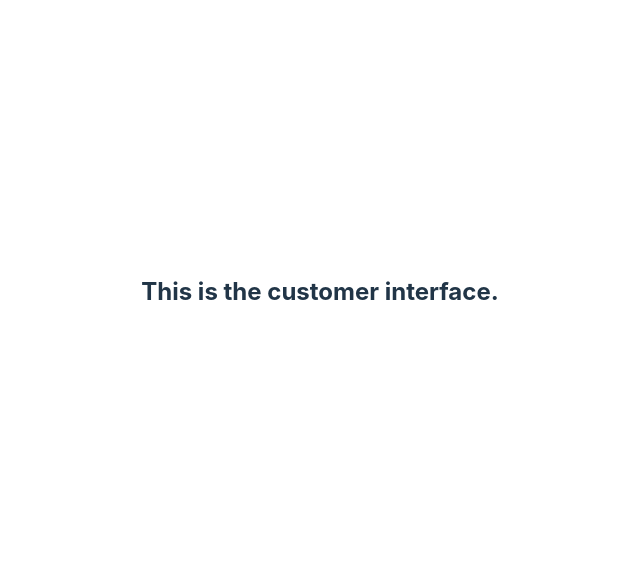
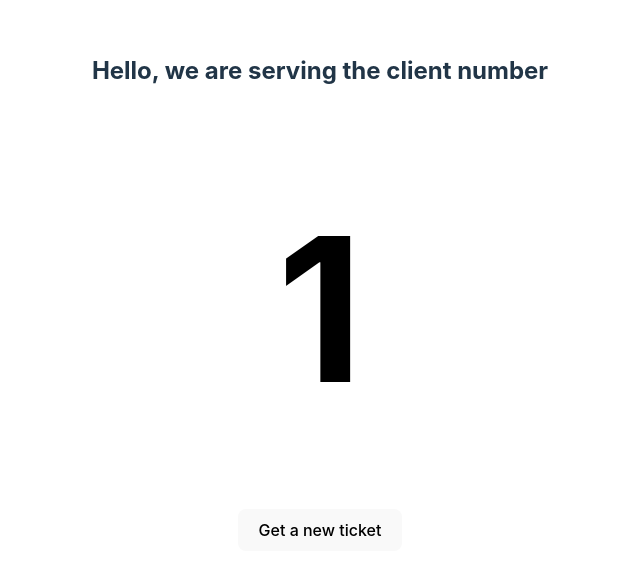
Before and after one commit to GiuseppeMaggio11/SoftEng2-group13, a React (Vite) app in the folder client/: page /customer in a window 1280 px wide. Shown: the part 108-682 px from the top of the page, without its empty margins (320-960 px from the left). Built offline with nearby package versions, Linux system fonts and the light colour scheme.

Commit message:
customer interface done. todo: API integration

```diff
--- a/client/package.json
+++ b/client/package.json
@@ -12,6 +12,7 @@
   "dependencies": {
     "bootstrap": "^5.3.2",
     "react": "^18.2.0",
+    "react-bootstrap": "^2.9.1",
     "react-dom": "^18.2.0",
     "react-router-dom": "^6.17.0"
   },
--- a/client/src/API.js
+++ b/client/src/API.js
@@ -26,3 +26,18 @@ function getJson(httpResponsePromise) {
         ) // connection error
     });
   }
+
+  async function getTicketNumber() {
+    // call  /api/ticketnumber
+    return getJson(fetch(SERVER_URL + "counter")).then((number) => {
+      return { num: number };
+    });
+  }
+
+  async function newTicketNumber() {
+    // call an api to increament the number of the queue
+  }
+
+
+  const API = { getTicketNumber, newTicketNumber };
+  export default API;
--- /dev/null
+++ b/client/src/OtherComponents/ErrorComp.jsx
@@ -0,0 +1,13 @@
+import React from "react";
+import { Alert } from "react-bootstrap";
+
+function ErrorComp() {
+  return (
+    <Alert variant="danger">
+      <Alert.Heading>Error!</Alert.Heading>
+      <p>An unexpected error occurred, please try again.</p>
+    </Alert>
+  );
+}
+
+export default ErrorComp;
--- a/client/src/routes/Customer.jsx
+++ b/client/src/routes/Customer.jsx
@@ -1,8 +1,67 @@
+import { Alert, Container, Button } from "react-bootstrap";
+import API from "../API";
+import ErrorComp from "../OtherComponents/ErrorComp";
+import { useState, useEffect } from "react";
+
 function Customer() {
+  const [number, setNumber] = useState({ num: 1 });
+  const [error, setError] = useState(false);
+  const [showThankYou, setShowThankYou] = useState(false);
+
+  function handleNewTicket(){
+    //let newNum = API.newTicketNumber();
+    console.log('new ticket')
+    let newNum = { ...number }; //mock
+    newNum.num +=1;
+    setNumber(newNum)
+    console.log(newNum.num)
+    //printTheTicket()
+    setShowThankYou(true);
+
+    setTimeout(() => {
+      setShowThankYou(false);
+    }, 1500);
+  }
+  let fakeNumber={num:1};
+
+  useEffect(() => {
+    const getTicketNumber = async () => {
+      try {
+        //const objNumber = await API.getTicketNumber();
+        //setNumber(objNumber.num);
+        setNumber(fakeNumber)
+      } catch (err) {
+        console.log(err);
+        setError(true);
+      }
+    };
+    getTicketNumber();
+  }, []);
+
     return (
-      <div>
-        <h2>This is the customer interface.</h2>
-      </div>
+      <Container  className="text-center">
+        {!showThankYou && <h2>Hello, we are serving the client number</h2>}
+        {error ? <ErrorComp /> : !showThankYou && <NumberDisplay number={number.num} />}
+        {!showThankYou && <Button onClick={handleNewTicket}>Get a new ticket</Button>}
+        {showThankYou && <h1>Thank you!</h1>}
+      </Container>
     );
   }
+
+
+  const NumberDisplay = ({ number }) => {
+    const numberStyle = {
+      fontSize: "3em", // Dimensione del testo
+      fontWeight: "bold", // Grassetto
+      color: "black", // Colore specificato
+      display: "flex",
+      justifyContent: "center", // Allinea orizzontalmente al centro
+      alignItems: "center", // Allinea verticalmente al centro
+      height: "50vh", // Adjusted the height to 50vh
+      fontSize: "200px",
+    };
+
+    return <div style={numberStyle}>{number}</div>;
+  };
+
 export default Customer;
--- a/client/src/routes/Home.jsx
+++ b/client/src/routes/Home.jsx
@@ -1,13 +1,14 @@
 import React from 'react';
 import { Link } from 'react-router-dom';
+import {Container, Button } from "react-bootstrap";
 
 function Home() {
   return (
-    <div>
+    <Container>
       <h2>This is the Home page.</h2>
-      <Link to="/customer"><button>Customer Interface</button></Link>
+      <Link to="/customer"><Button>Customer Interface</Button></Link>
        {/*add other buttons*/}
-    </div>
+    </Container>
   );
 }
 
```
Also changed, not shown: 1 other file (tests, documents, lock files or other folders).
